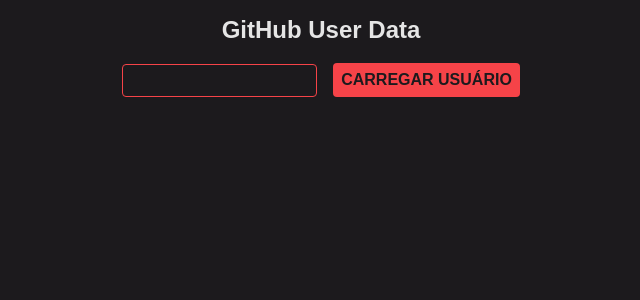
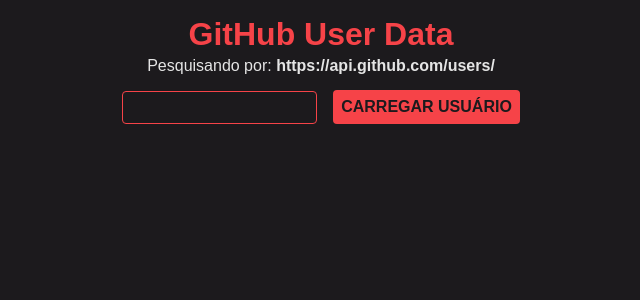
Before and after one commit to eduardoresendedev/github-user-data-vue, a Vue app: page / in a window 1280 px wide. Shown: the top 300 px of the page, without its empty margins (319-959 px from the left). Built offline with nearby package versions, Linux system fonts and the light colour scheme.

Commit message:
feat: usando o form

```diff
--- a/src/App.vue
+++ b/src/App.vue
@@ -41,7 +41,7 @@
 }
 
 h1, h2 {
-    color: f64348;
+    color: #f64348;
     margin: 1rem auto .25rem;
 }
 
--- a/src/components/github.vue
+++ b/src/components/github.vue
@@ -1,5 +1,8 @@
 <script setup>
-import { reactive } from 'vue';
+import { computed } from '@vue/reactivity';
+import { reactive, ref } from 'vue';
+
+const searchInput = ref('')
 
 const state = reactive({
     login: '',
@@ -8,11 +11,12 @@
     company: '',
     avatar_url: '',
     repos: [],
-    searchInput: ''
 })
 
-async function fetchGithubUser() {
-    const res = await fetch(`https://api.github.com/users/${state.searchInput}`)
+async function fetchGithubUser(ev) {
+    ev.preventDefault()
+
+    const res = await fetch(`https://api.github.com/users/${searchInput.value}`)
     const { login, name, bio, company, avatar_url } = await res.json()
 
     state.login = login
@@ -30,21 +34,33 @@
 
     state.repos = repos
 }
+
+const reposCountMessage = computed(() => {
+    return state.repos.length > 0
+        ? `${state.name} possui ${state.repos.length} repositórios públicos`
+        : `${state.name} não possui nenhum repositório `
+})
+
 </script>
 
 <template>
-    <h2>GitHub User Data</h2>
-    <input type="text" v-model="state.searchInput">
-    <button @click="fetchGithubUser">Carregar Usuário</button>
+    <h1>GitHub User Data</h1>
+    <p>Pesquisando por: <strong>https://api.github.com/users/{{ searchInput }}</strong></p>
+    <form @submit="fetchGithubUser" >
+        <input type="text" v-model.lazy="searchInput" />
+        <button>Carregar Usuário</button>
+    </form>
+
     <div v-if="state.login !== ''">
         <img :src="state.avatar_url">
         <strong>@{{ state.login }}</strong>
-        <h1>{{ state.name }}</h1>
-        <h2>{{ state.company }}</h2>
+        <h2>{{ state.name }}</h2>
+        <h3>{{ state.company }}</h3>
         <span>{{ state.bio }}</span>
-    </div >
+    </div>
 
     <section v-if="state.repos.length > 0">
+        <h2>{{ reposCountMessage }}</h2>
         <article v-for="repo of state.repos">
             <h3>{{ repo.full_name }}</h3>
             <p>{{ repo.description }}</p>
```
